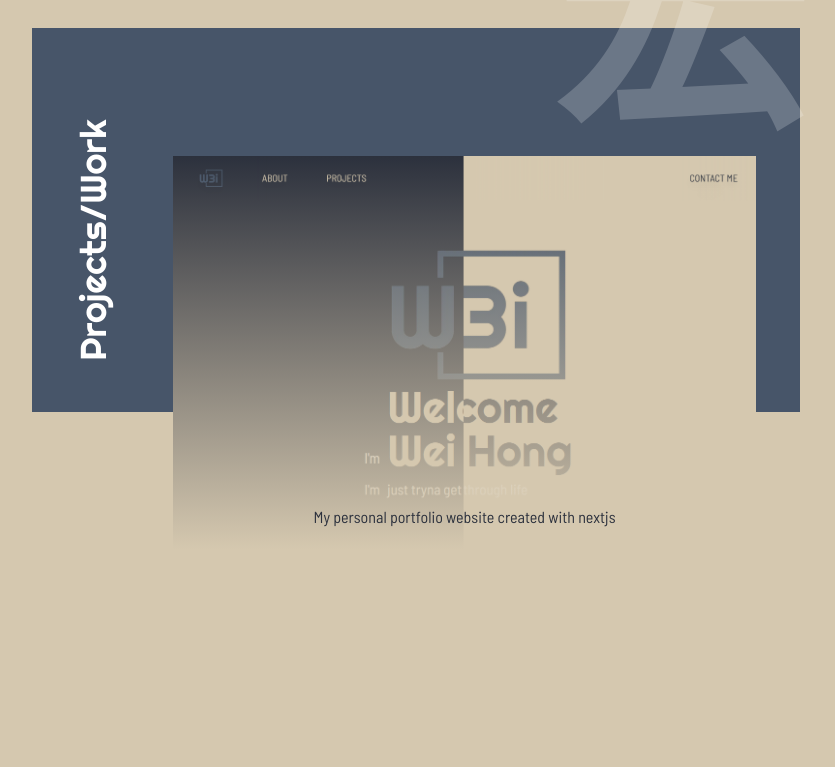
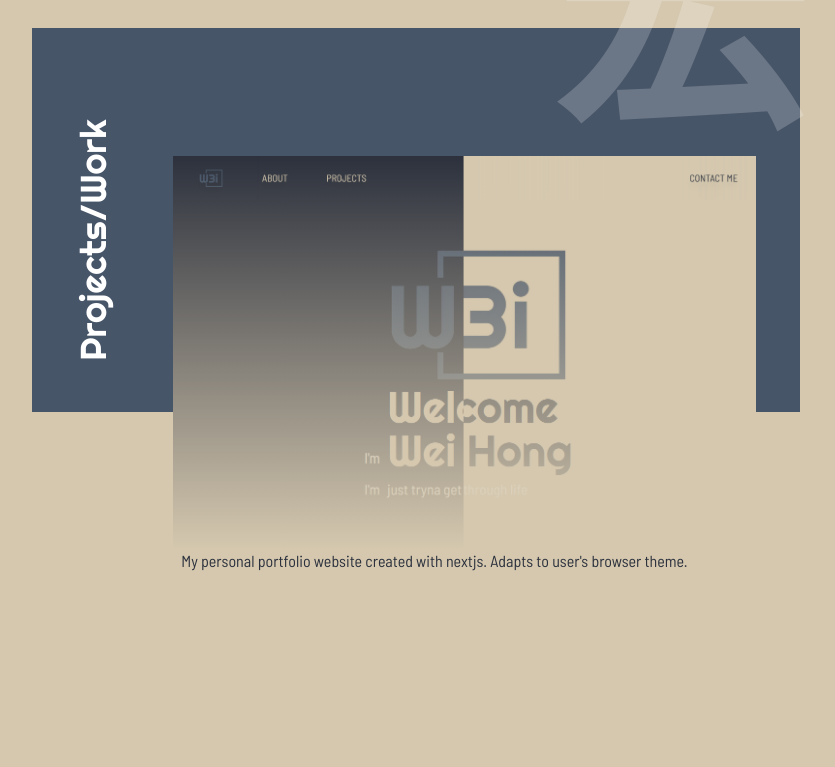
Before and after one commit to w3ihong/personalWeb, a Next.js app: page / in a window 1280 px wide. Shown: the part 1572-2339 px from the top of the page, without its empty margins (224-1059 px from the left). Built offline with nearby package versions, Linux system fonts and the light colour scheme.

Commit message:
added project cards hover animations, allow project cards to have longer descriptions

```diff
--- a/src/app/page.tsx
+++ b/src/app/page.tsx
@@ -105,9 +105,9 @@ export default function Home() {
 
             </div>
             <div className="flex flex-col h-2/3 sm:h-4/5  md:h-full w-full  md:w-4/5 gap-44 ">
-              <Card image={webSS} altTxt={"Personal Portfolio Website"} desc={"My personal portfolio website created with nextjs"} />
-              <Card image={undefined} altTxt={""} desc={""}/>
-              <Card image={undefined} altTxt={""} desc={""}/>
+              <Card image={webSS} altTxt={"Personal Portfolio Website"} desc={"My personal portfolio website created with nextjs. Adapts to user's browser theme."} link={"https://github.com/Wei-H0ng/personalWeb"} />
+              <Card image={undefined} altTxt={""} desc={""} link={""}/>
+              <Card image={undefined} altTxt={""} desc={""} link={""}/>
 
             </div>
 
--- a/src/components/card.tsx
+++ b/src/components/card.tsx
@@ -1,16 +1,17 @@
 import Image, { StaticImageData } from "next/image"
 import placeholder from "public/placeholder.png"
 
-export default function Card({image = placeholder, altTxt = "picture alt text", desc = "Lorem ipsum dolor sit amet, et dolore magna aliqua. Ut enim ad minim veniam, quis nostrud exercitation ullamco laboris nisi ut aliquip ex ea commodo"}:
-{image: StaticImageData, altTxt:string, desc:string}) {
+export default function Card({link,image = placeholder, altTxt = "picture alt text", desc }:
+{link:string ,image: StaticImageData, altTxt:string, desc:string}) {
     return (
 
-        <a className=" flex relative items-center justify-center bg-sec w-full h-full gap-2 overflow-clip">
+        <a href={link} target="blank" className="z-20 relative w-full h-full overflow-clip hover:scale-[1.02] transition-all ease-in">
 
-            <Image src={image} alt={altTxt} className=" object-cover"/>
+            <Image src={image} alt={altTxt} className=" object-cover "/>
+
             <div className="w-full h-full absolute bottom-0 bg-gradient-to-t from-pri from-10% to-transparent"></div>
-            <div className="absolute bottom-0 h-1/5 text-sec text-justify">
-                <p>{desc}</p>
+            <div className="absolute flex items-end  bottom-0 h-2/5 w-full text-sec p-2 pb-5">
+                <span className="text-justify">{desc}</span>
             </div>
 
         </a>
```
